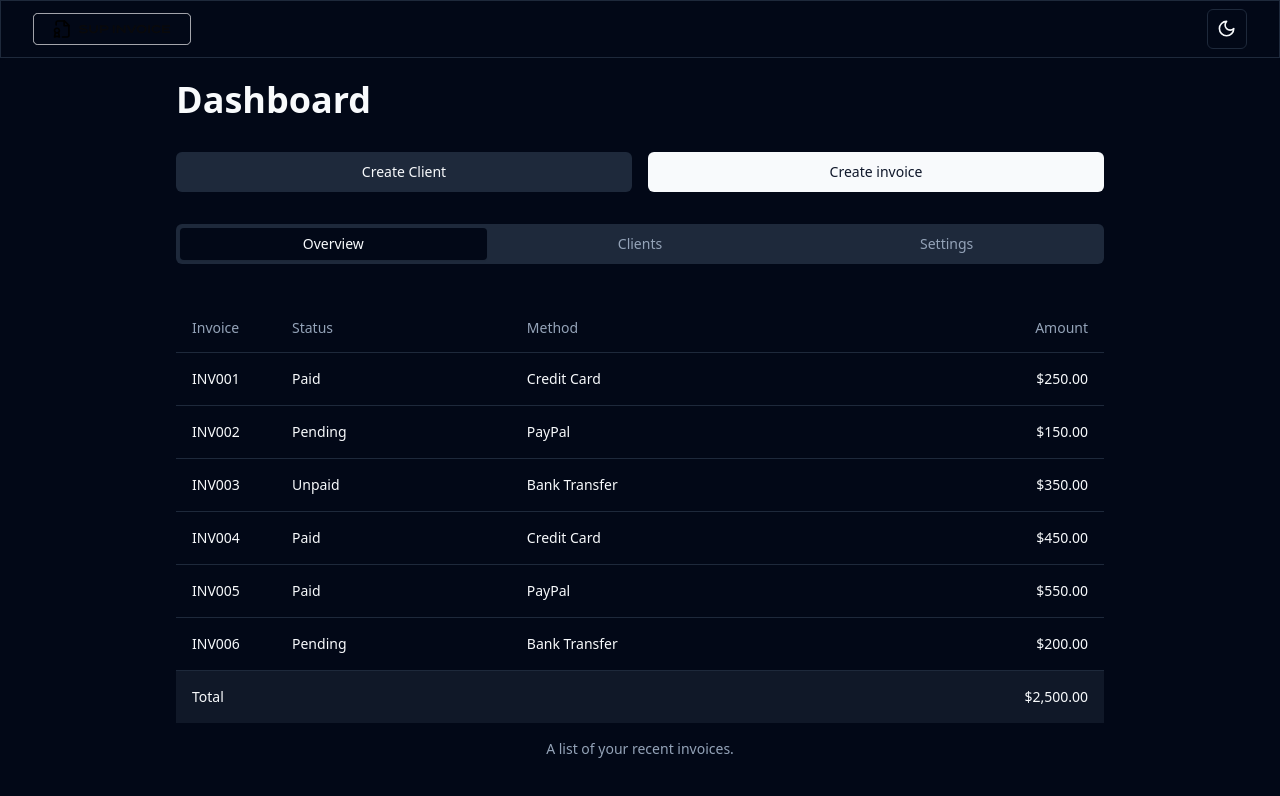
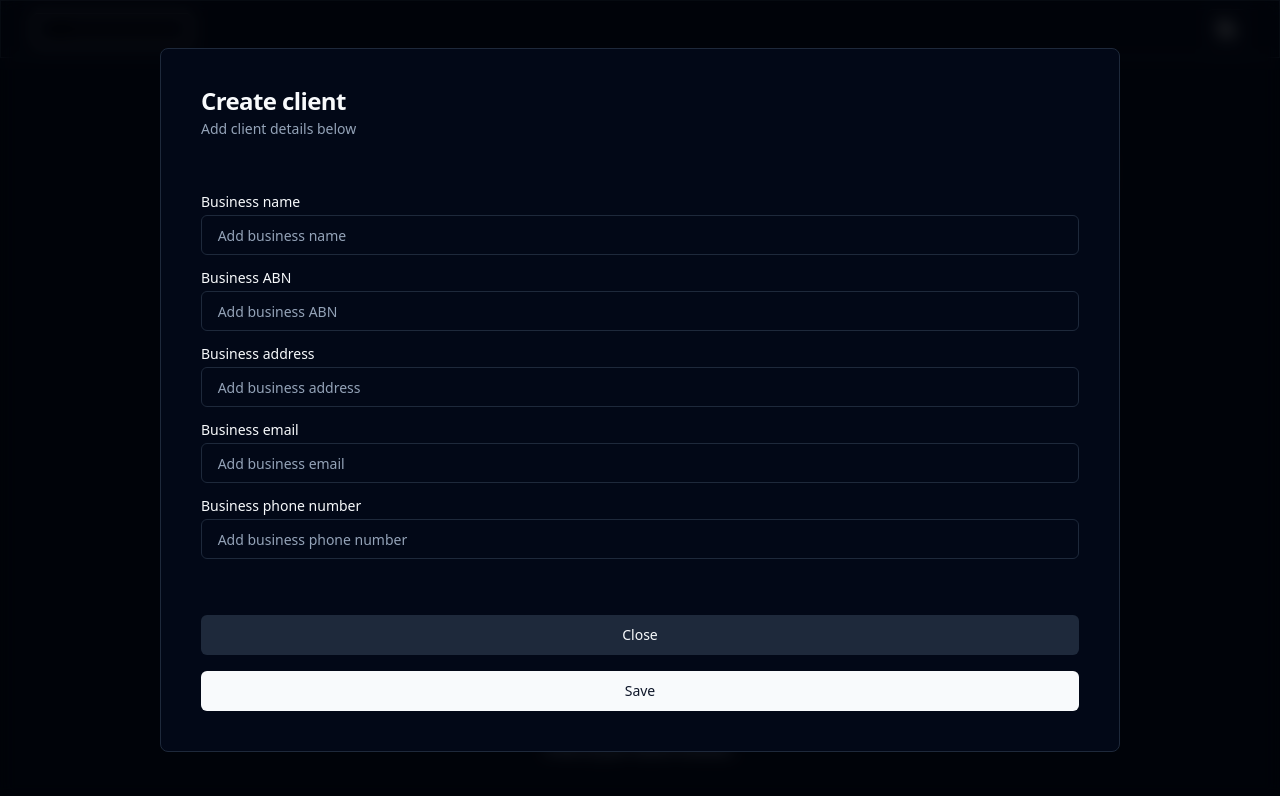
Before and after one commit to dandotcraig/T3A2-B-front-end, a React (Vite) app: page /dashboard in a window 1280 px wide. Both pictures are taken after a click on the button "Create Client". Shown: the top 796 px of the page. Built offline with nearby package versions, Linux system fonts and the light colour scheme.

Commit message:
modal fix

```diff
--- a/src/components/pages/Dashboard.jsx
+++ b/src/components/pages/Dashboard.jsx
@@ -26,14 +26,12 @@ import {
 import { Input } from "@/components/ui/input";
 import { Label } from "@/components/ui/label";
 import { Link } from "react-router-dom";
-import Modal from "../Modal";
+// import Modal from "../Modal";
 import { useState } from 'react';
-
+import { DialogBackdrop } from '@headlessui/react'
 
 export default function Dashboard() {
-    const [isOpen, setIsOpen] = useState(false);
-    const openModal = () => setIsOpen(true);
-    const closeModal = () => setIsOpen(false);
+    const [showModal, setShowModal] = useState(false);
 
 
     const invoices = [
@@ -81,9 +79,51 @@ export default function Dashboard() {
         <Tabs defaultValue="Overview" className="w-full md:w-3/4 lg:w-3/4 p-4 flex flex-col gap-8">
             <h1 className="text-4xl font-bold">Dashboard</h1>
             <div className="flex justify-between gap-4">
-                <Button variant="secondary" className="flex-1">Create Client</Button>
-                <Button onClick={openModal} className="flex-1">Create invoice</Button>
-                <Modal open={isOpen} setOpen={setIsOpen}/>
+                <Button onClick={() => setShowModal(true)} variant="secondary" className="flex-1">Create Client</Button>
+                <Button className="flex-1">Create invoice</Button>
+                {showModal ? (
+                    <div className="fixed backdrop-blur inset-0 z-50 flex items-center justify-center bg-black bg-opacity-60" onClick={() => setShowModal(false)}>
+                        <Card className="w-full md:w-3/4 lg:w-3/4 p-4 flex flex-col gap-8">
+                            <CardHeader>
+                                <CardTitle>Create client</CardTitle>
+                                <CardDescription>Add client details below</CardDescription>
+                            </CardHeader>
+                                <CardContent>
+                                <form>
+                                    <div className="grid w-full items-center gap-4">
+                                        <div className="flex flex-col space-y-1.5">
+                                            <Label htmlFor="Business name">Business name</Label>
+                                            <Input id="name" placeholder=" Add business name" />
+                                        </div>
+                                        <div className="flex flex-col space-y-1.5">
+                                            <Label htmlFor="Business ABN">Business ABN</Label>
+                                            <Input id="name" placeholder=" Add business ABN" />
+                                        </div>
+                                        <div className="flex flex-col space-y-1.5">
+                                            <Label htmlFor="Business address">Business address</Label>
+                                            <Input id="name" placeholder=" Add business address" />
+                                        </div>
+                                        <div className="flex flex-col space-y-1.5">
+                                            <Label htmlFor="Business email">Business email</Label>
+                                            <Input id="name" placeholder=" Add business email" />
+                                        </div>
+                                        <div className="flex flex-col space-y-1.5">
+                                            <Label htmlFor="Business phone number">Business phone number</Label>
+                                            <Input id="name" placeholder=" Add business phone number" />
+                                        </div>
+                                    </div>
+                                </form>
+                                </CardContent>
+                            <CardFooter className="flex flex-col justify-between gap-4">
+                                {/* <Button variant="outline">Cancel</Button> */}
+                                <Button variant="secondary" className="w-full items-center" onClick={() => setShowModal(false)}>Close</Button>
+                                <Button className="w-full items-center" onClick={() => setShowModal(false)}>Save</Button>
+
+
+                            </CardFooter>
+                            </Card>
+                    </div>
+                ) : null}
             </div>
             <TabsList className="grid w-full grid-cols-3">
                 <TabsTrigger value="Overview">Overview</TabsTrigger>
```
